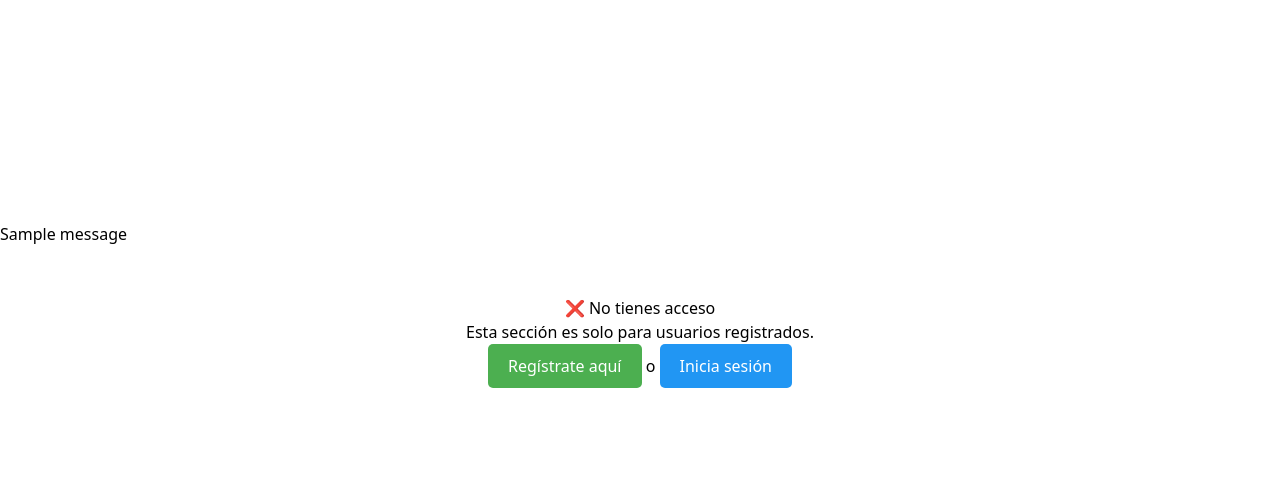
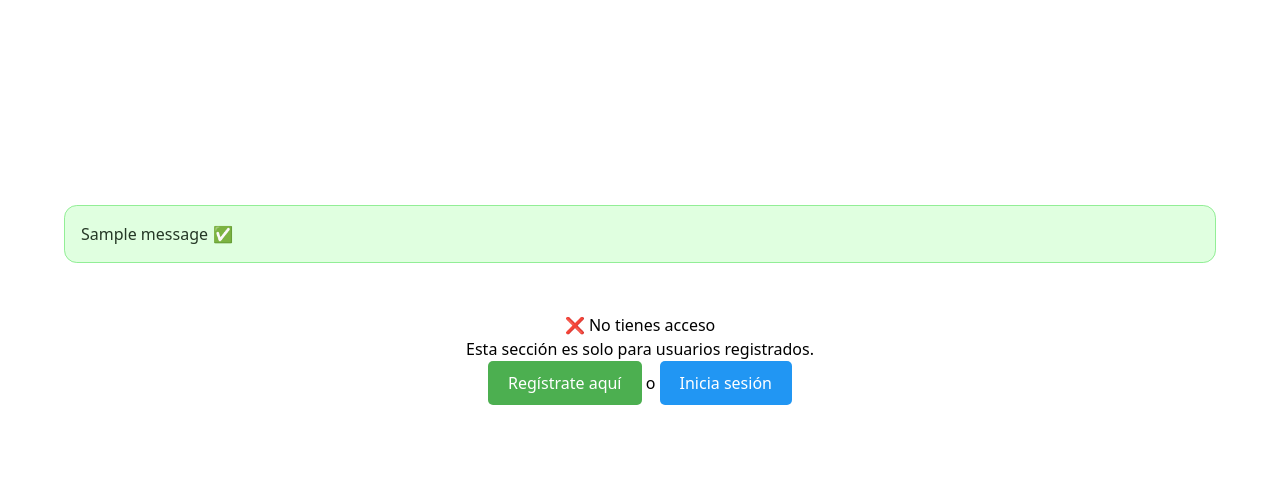
Before and after one commit to progValji/Blog-Academico, a Flask app: page /crear_post in a window 1280 px wide. Shown: the part 70-573 px from the top of the page. Run offline with Flask 3, Linux system fonts and the light colour scheme; one stand-in notice (Sample message) is shown; style sheets or scripts are compiled from the project's sources.

Commit message:
Estilos Modal De Eliminacion Y Alertas

```diff
--- a/src/app/static/CSS/input.css
+++ b/src/app/static/CSS/input.css
@@ -50,12 +50,47 @@
     .post__contenido{
         white-space: pre-wrap;
     }
+
+    .success{
+        background-color: #e0ffe0;
+        border: 1px solid #92ee96;
+        color: #253826;
+        &::after{
+            content: '✅';
+            margin-left: .3rem;
+        }
+    }
+
+    .warning{
+        background-color: #fff4dd;
+        border: 1px solid #f7ce77;
+        color: #3a3220;
+        &::after{
+            content: '⚠️';
+            margin-left: .3rem;
+        }
+    }
+
+    .danger{
+        background-color: #fff2f0;
+        border: 1px solid #ffc3bd;
+        color: #462a28;
+        &::after{
+            content: '❌';
+            margin-left: .3rem;
+        }
+    }
 }
 
 @layer components{
     .contenedor{
         width: min(1200px, 90%);
         margin: 0 auto;
+    }
+
+    .alert{
+        padding: 1rem;
+        border-radius: .8rem;
     }
 
     .submit__formulario{
--- a/src/app/templates/base.html
+++ b/src/app/templates/base.html
@@ -133,12 +137,12 @@
     </header>
 
     <main class="flex-1 flex flex-col justify-center">
-        <section>
+        <section class="contenedor">
             {% with messages = get_flashed_messages(with_categories=True) %}
             {% if messages %}
                 <ul class="flashes">
                 {% for category, message in messages %}
-                    <li class="{{ category }}">{{ message }}</li>
+                    <li class="alert {{ category }}">{{ message }}</li>
                 {% endfor %}
                 </ul>
             {% endif %}
```
Also changed, not shown: other parts of src/app/templates/base.html (+20 -9 lines).
